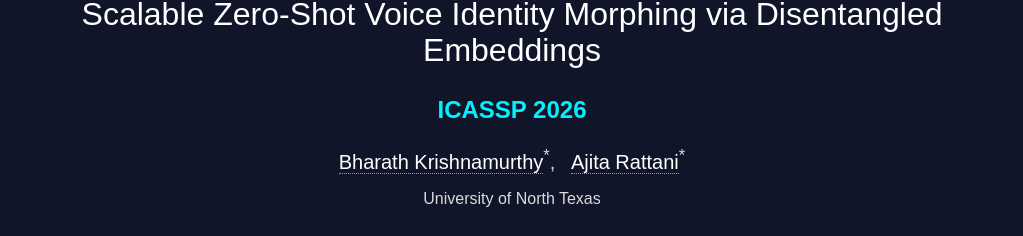
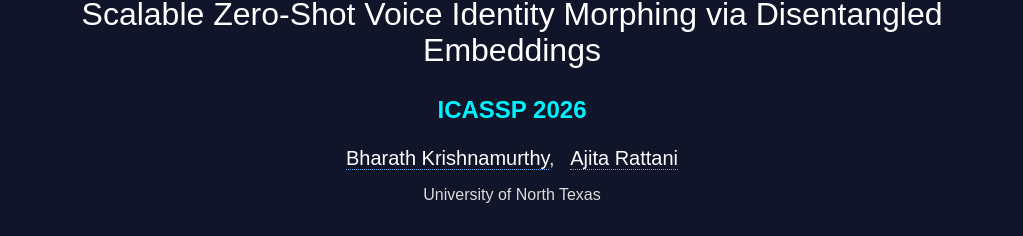
Before and after one commit to vcbsl/VoxMorph, a plain HTML site: page index.html in a window 1280 px wide. Shown: the part 144-380 px from the top of the page, without its empty margins (128-1151 px from the left). Drawn offline with nearby package versions, Linux system fonts and the light colour scheme; some icons are missing; a web font is replaced by a local one.

```diff
--- a/index.html
+++ b/index.html
@@ -249,10 +249,10 @@
 
           <div class="is-size-5 publication-authors">
             <span class="author-block">
-              <a href="https://github.com/Bharath-K3" target="_blank">Bharath Krishnamurthy</a><sup>*</sup>,&nbsp;&nbsp;
+              <a href="https://github.com/Bharath-K3" target="_blank">Bharath Krishnamurthy</a>,&nbsp;&nbsp;
             </span>
             <span class="author-block">
-              <a href="#" target="_blank">Ajita Rattani</a><sup>*</sup>
+              <a href="#" target="_blank">Ajita Rattani</a>
             </span>
           </div>
 
```
